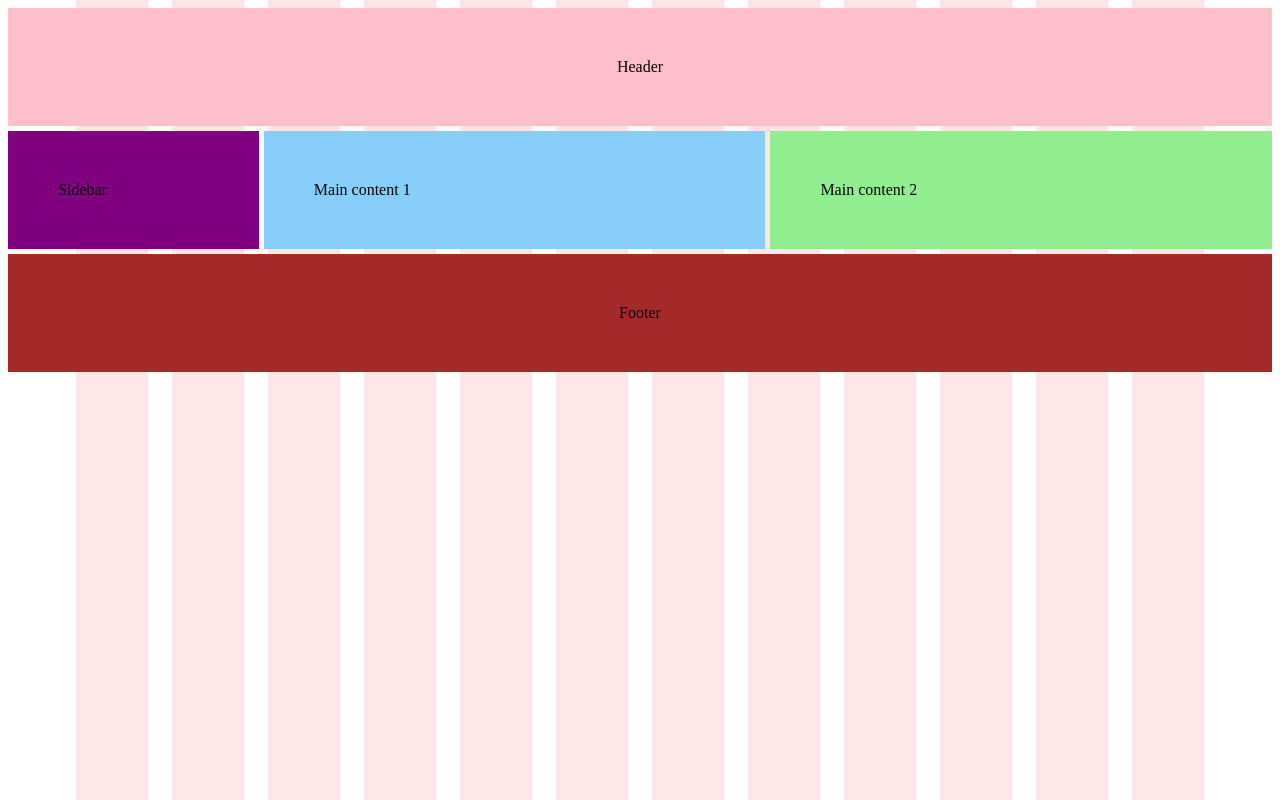
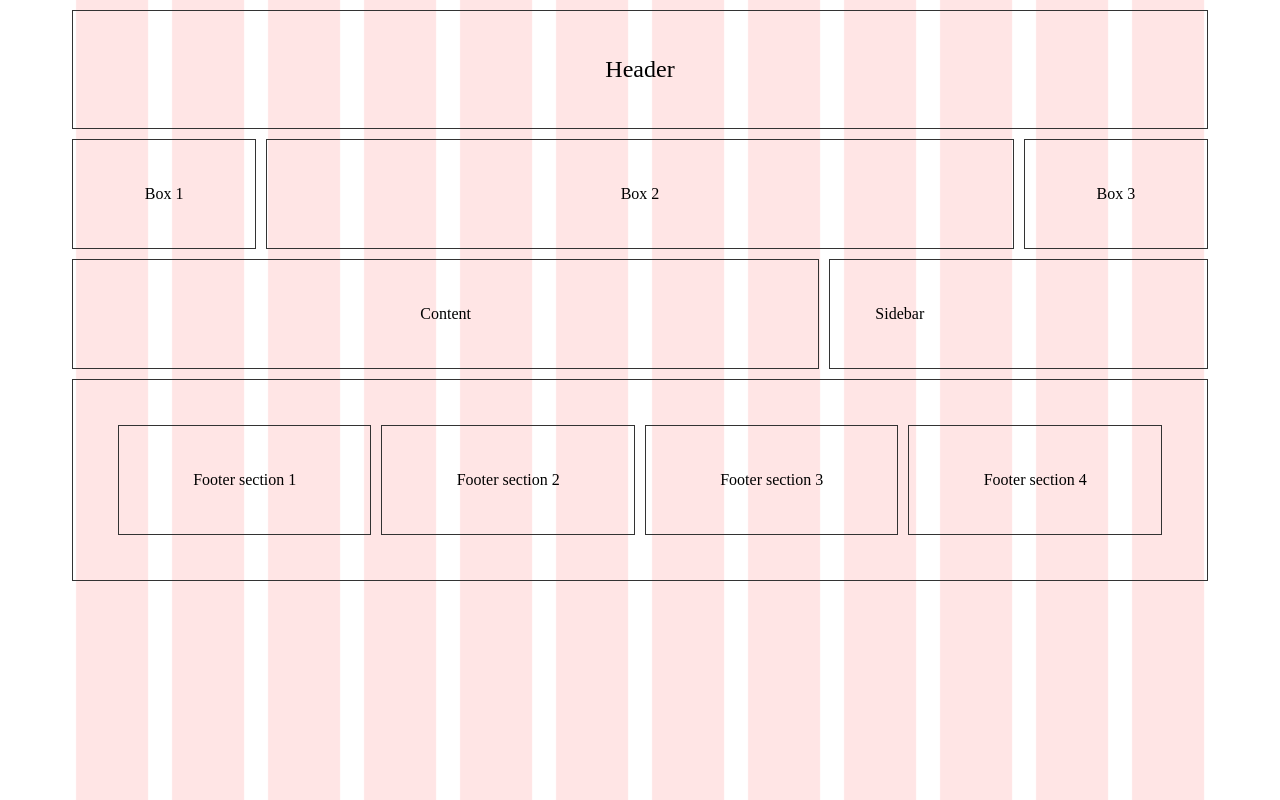
Before and after one commit to Reneegladys/Inl-mningsuppgift1, a website: page template-grids/index.html in a window 1280 px wide. Drawn offline with Linux system fonts and the light colour scheme.

Commit message:
gjort layouten stylat så att det är samma som Markus bil

```diff
--- a/template-grids/css/style.css
+++ b/template-grids/css/style.css
@@ -1,52 +1,78 @@
 body {
 	background: url(../img/12_col.gif) center top repeat-y;
 	background-size: 90%;
+	margin: 0;
+	padding: 0;
 }
 
-.container {
+.box-container {
 	display: grid;
-	grid-template-columns: 1fr 2fr 2fr;
-	grid-template-rows: auto 1fr auto;
 	grid-template-areas:
-	"header header header"
-	"sidebar main1 main2"
-	"footer footer footer";
-	gap: 5px;
-	width: 100%;
-	max-width: 100%;
-	margin: auto;
+		"header header header header"
+		"box1 box2 box2 box3"
+		"content content sidebar sidebar"
+		"footer footer footer footer";
+	grid-template-columns: 1fr 3fr 1fr 1fr; /* Adjust the columns for the boxes */
+	grid-template-rows: auto auto 1fr auto; /* Adjust rows as needed */
+	gap: 10px; /* Space between grid items */
+	margin-left: 72px;
+	margin-right: 72px;
+	margin-top: 10px;
 }
 
-header {
+.header {
 	grid-area: header;
-	background-color: pink;
-	padding: 50px;
+	border: 1px solid #333;
+	padding: 45px;
 	text-align: center;
-	color: black
+	font-size: 24px; /* Make the header large */
 }
 
-aside {
-	grid-area: sidebar;
-	background-color: purple;
-	padding: 50px;
+.box1 {
+	grid-area: box1;
+	border: 1px solid #333;
+	padding: 45px;
+	text-align: center;
 }
 
-.main1 {
-	grid-area: main1;
-	background-color: lightskyblue;
-	padding: 50px;
+.box2 {
+	grid-area: box2;
+	border: 1px solid #333;
+	padding: 45px;
+	text-align: center;
 }
 
-.main2 {
-	grid-area: main2;
-	background-color: lightgreen;
-	padding: 50px;
+.box3 {
+	grid-area: box3;
+	border: 1px solid #333;
+	padding: 45px;
+	text-align: center;
 }
 
-footer {
+.content-container {
+	grid-area: content;
+	border: 1px solid #333;
+	padding: 45px;
+	text-align: center;
+}
+
+.sidebar {
+	grid-area: sidebar;
+	border: 1px solid #333;
+	padding: 45px;
+}
+
+.footer {
 	grid-area: footer;
-	background-color: brown;
-	padding: 50px;
+	display: grid;
+	grid-template-columns: repeat(4, 1fr); /* Four equal columns for the footer sections */
+	border: 1px solid #333;
+	padding: 45px;
+	gap: 10px; /* Space between footer sections */
+}
+
+.footer-box1, .footer-box2, .footer-box3, .footer-box4 {
+	border: 1px solid #333;
+	padding: 45px;
 	text-align: center;
-	color: black
 }
--- a/template-grids/index.html
+++ b/template-grids/index.html
@@ -4,18 +4,27 @@
 	<meta charset="UTF-8">
 	<meta http-equiv="X-UA-Compatible" content="IE=edge">
 	<meta name="viewport" content="width=device-width, initial-scale=1.0">
-	<title>Inlämningsuppgift 1 - Responsive layout</title>
+	<title>Inlämningsuppgift 1 - Responsive layout</title>
 	<link rel="stylesheet" href="css/style.css">
 </head>
 
 <body>
-	<div class="container">
-		<header>Header</header>
-		<aside>Sidebar</aside>
-		<main class="main1">Main content 1</main>
-		<main class="main2">Main content 2</main>
-		<footer>Footer</footer>
+	<div class="box-container">
+		<header class="header">Header</header>
+
+		<div class="box1">Box 1</div>
+		<div class="box2">Box 2</div>
+		<div class="box3">Box 3</div>
+
+		<main class="content-container">Content</main>
+		<aside class="sidebar">Sidebar</aside>
+
+		<footer class="footer">
+			<div class="footer-box1">Footer section 1</div>
+			<div class="footer-box2">Footer section 2</div>
+			<div class="footer-box3">Footer section 3</div>
+			<div class="footer-box4">Footer section 4</div>
+		</footer>
 	</div>
-
 </body>
 </html>
```
